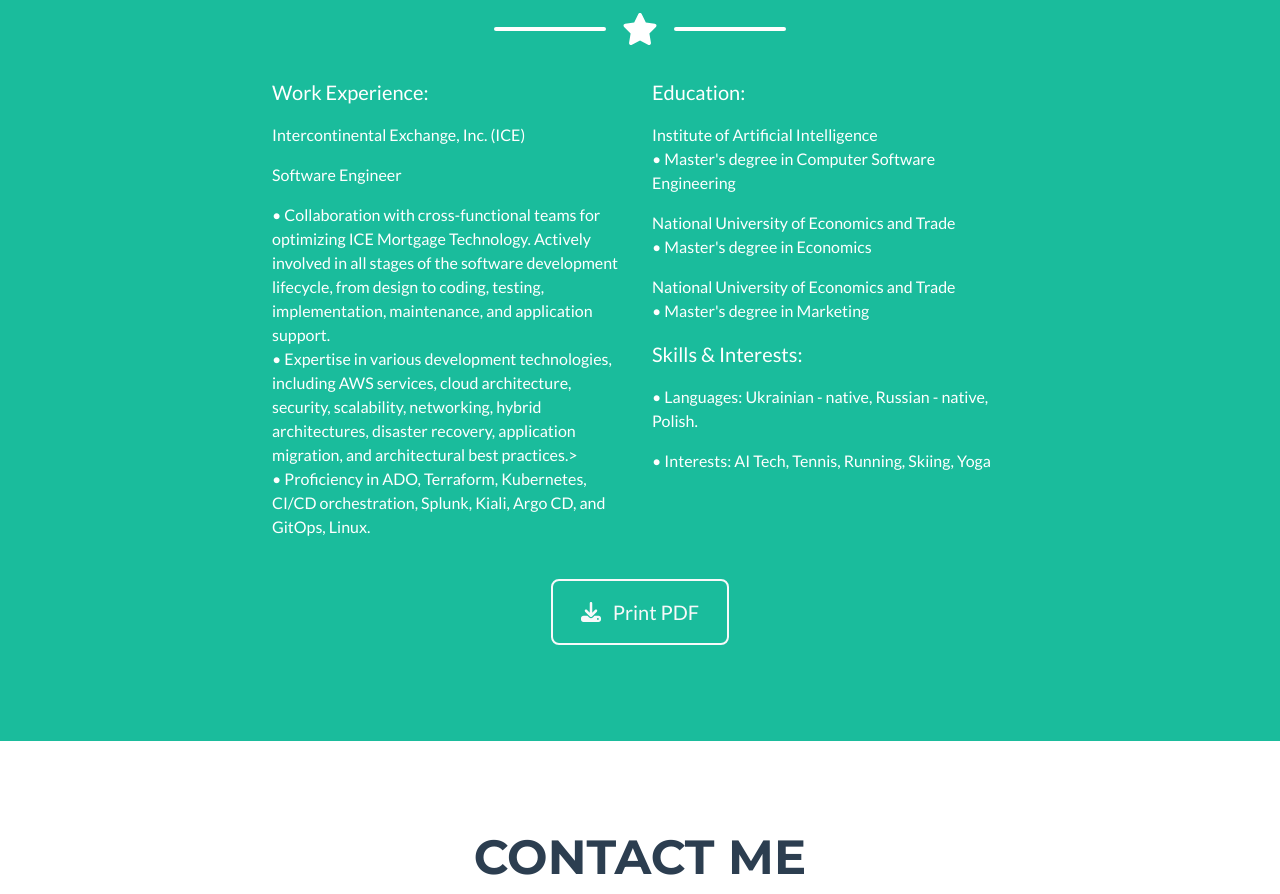
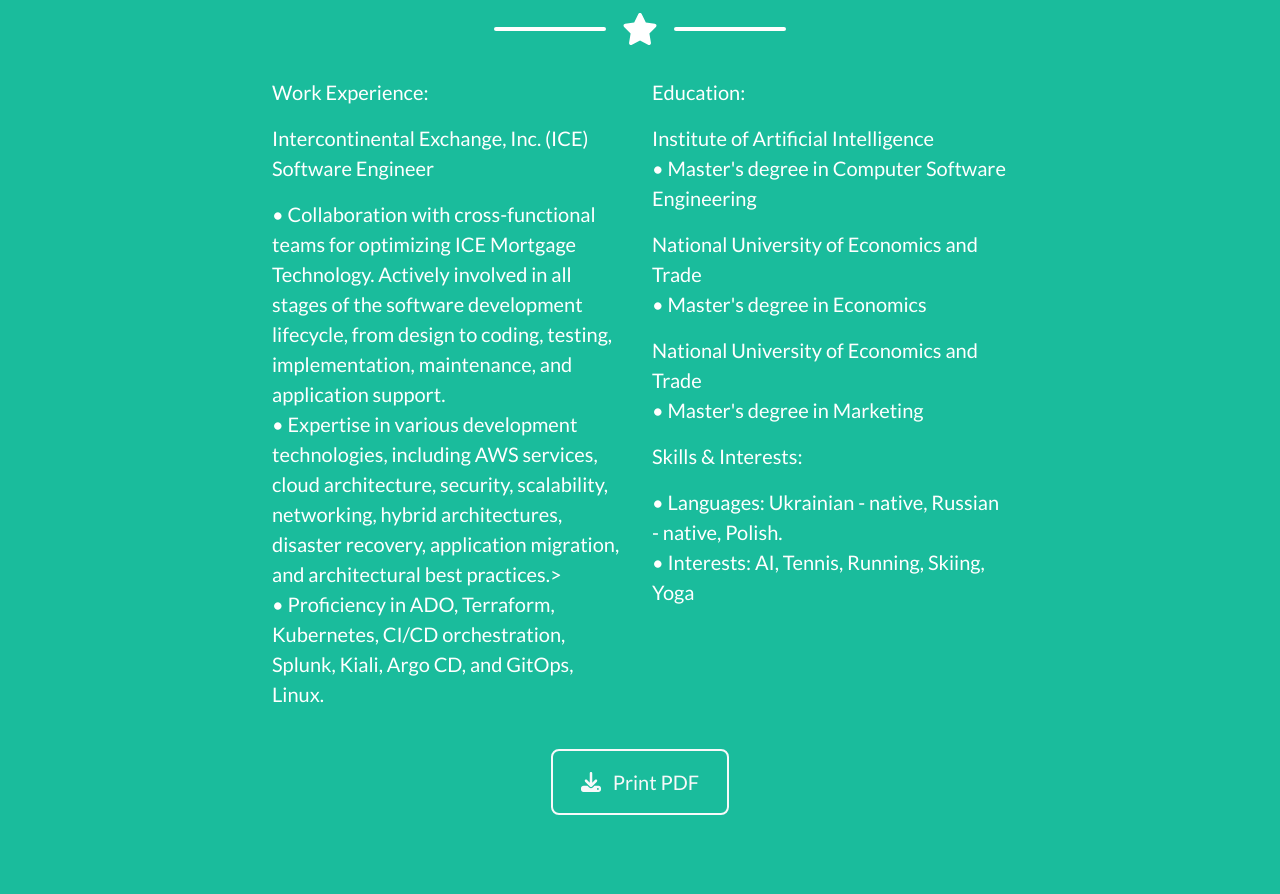
Before and after one commit to MaxDatii/maxdatii.github.io, a plain HTML site: page index.html in a window 1280 px wide. Shown: the part 1820-2714 px from the top of the page. Drawn offline with nearby package versions, Linux system fonts and the light colour scheme.

Commit message:
remove gaps

```diff
--- a/index.html
+++ b/index.html
@@ -144,19 +144,19 @@
                 <div class="row">
                     <div class="col-lg-4 ms-auto">
                         <p class="lead">Work Experience: </p>
-                        <p>Intercontinental Exchange, Inc. (ICE)</p>
-                        <p>Software Engineer</p>
-                        <p> • Collaboration with cross-functional teams for optimizing ICE Mortgage Technology. Actively involved in all stages of the software development lifecycle, from design to coding, testing, implementation, maintenance, and application support.<br />
+                        <p class="lead no-gap">Intercontinental Exchange, Inc. (ICE)</p>
+                        <p class="lead">Software Engineer</p>
+                        <p class="lead"> • Collaboration with cross-functional teams for optimizing ICE Mortgage Technology. Actively involved in all stages of the software development lifecycle, from design to coding, testing, implementation, maintenance, and application support.<br />
                             • Expertise in various development technologies, including AWS services, cloud architecture, security, scalability, networking, hybrid architectures, disaster recovery, application migration, and architectural best practices.><br />
                             • Proficiency in ADO, Terraform, Kubernetes, CI/CD orchestration, Splunk, Kiali, Argo CD, and GitOps, Linux.</p>
                     </div>
                     <div class="col-lg-4 me-auto"><p class="lead">Education:</p>
-                        <p>Institute of Artificial Intelligence<br/> • Master's degree in Computer Software Engineering</p>
-                        <p>National University of Economics and Trade<br/>• Master's degree in Economics</p>
-                        <p>National University of Economics and Trade<br/> • Master's degree in Marketing</p>
+                        <p class="lead">Institute of Artificial Intelligence<br/> • Master's degree in Computer Software Engineering</p>
+                        <p class="lead">National University of Economics and Trade<br/>• Master's degree in Economics</p>
+                        <p class="lead">National University of Economics and Trade<br/> • Master's degree in Marketing</p>
                         <p class="lead">Skills & Interests:</p>
-                        <p> • Languages: Ukrainian - native, Russian - native, Polish.</p>
-                        <p> • Interests: AI Tech, Tennis, Running, Skiing, Yoga</p>
+                        <p class="lead no-gap"> • Languages: Ukrainian - native, Russian - native, Polish.</p>
+                        <p class="lead"> • Interests: AI, Tennis, Running, Skiing, Yoga</p>
                 </div>
                 <!-- About Section Button-->
                 <div class="text-center mt-4">
```
